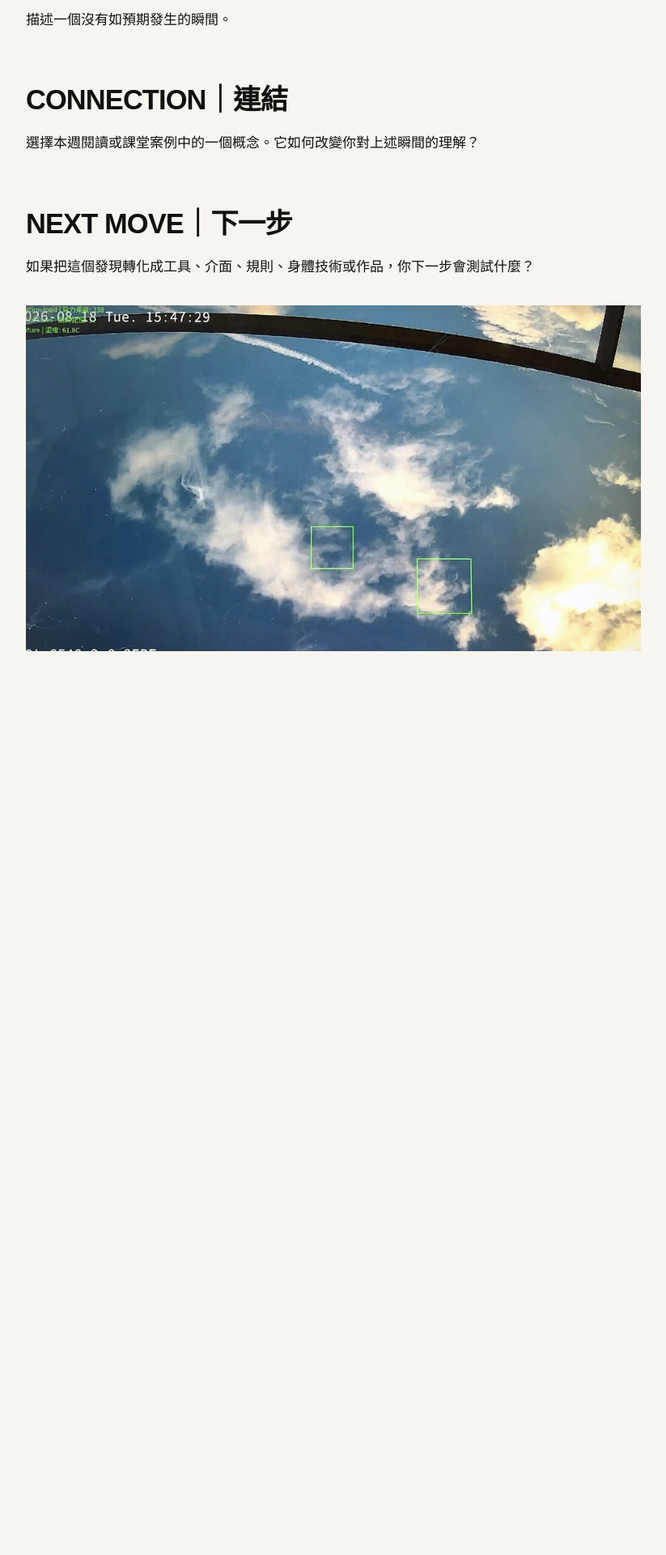
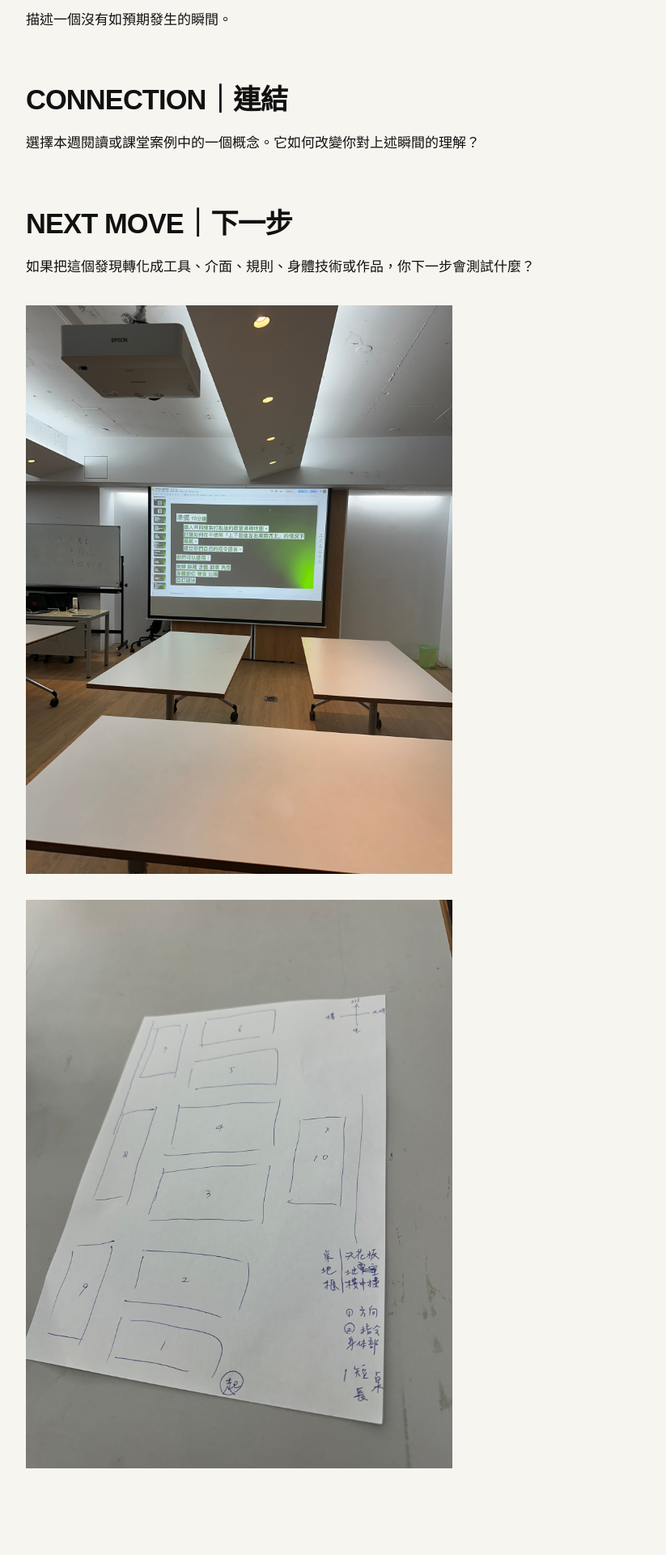
Before and after one commit to yunhanchan/fieldworkarchive, a Jekyll site: the page built from weeks/week-01.md, in a window 1280 px wide. Shown: the part 750-2670 px from the top of the page at 81% size, without its empty margins (48-871 px from the left). Built offline with Jekyll 4.4.1, drawn with Linux system fonts in a browser that asks for light colours; before the commit the page ends 1661 px from its top, so only the background shows below that.

Commit message:
Update week-01.md

```diff
--- a/weeks/week-01.md
+++ b/weeks/week-01.md
@@ -25,4 +25,5 @@ permalink: /weeks/week-01/
 
 如果把這個發現轉化成工具、介面、規則、身體技術或作品，你下一步會測試什麼？
 
-![共同繪製的教室導航地圖]({{ '/assets/images/facedetect1.jpg' | relative_url }})
+![共同繪製的教室導航地圖]({{ '/assets/images/0908-1.JPG' | relative_url }})
+![共同繪製的教室導航地圖]({{ '/assets/images/0908-2.JPG' | relative_url }})
```
